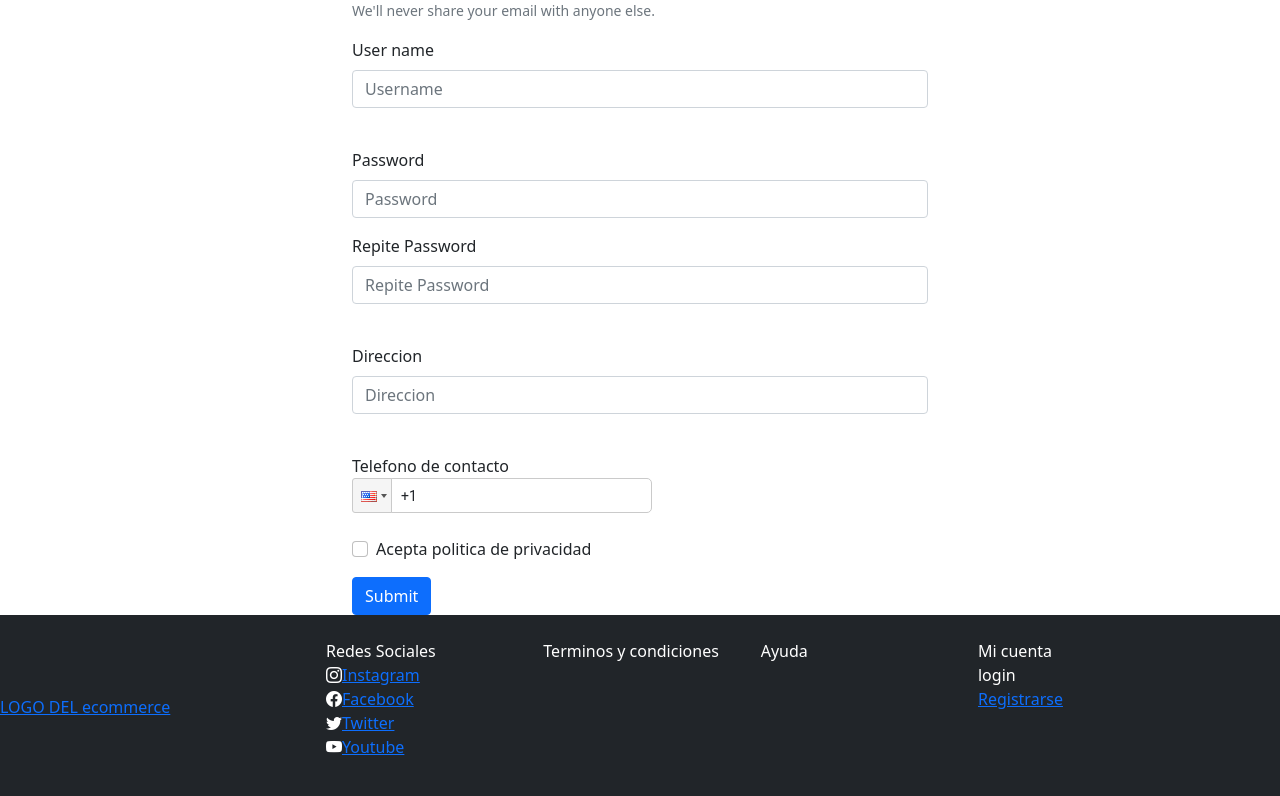
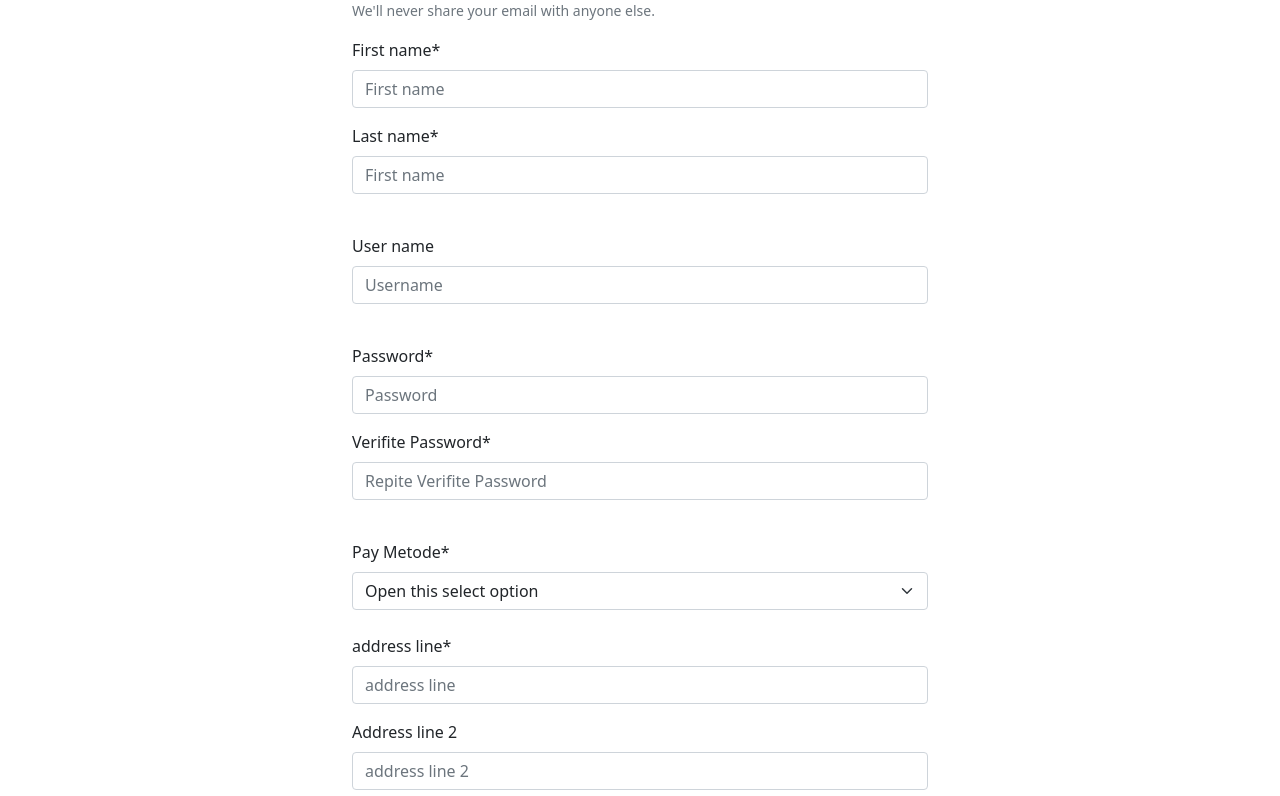
Before and after one commit to Gross-Franco/E-Commerce, a React (Create React App) app in the folder client/: page /registro in a window 1280 px wide. Shown: the part 204-1000 px from the top of the page. Built offline with nearby package versions, Linux system fonts and the light colour scheme.

Commit message:
Fix Register.jsx Data
-Correción con los datos correspondientes para el formulario de registro.
Agregando:
- Codigo postal.
- Address line.
- First name.
- Second name.
- Metodo de pago.

```diff
--- a/client/src/containers/Registro.jsx
+++ b/client/src/containers/Registro.jsx
@@ -15,26 +15,48 @@ import 'react-phone-input-2/lib/style.css';
 export default function Registro(){
 
   let [ValueEmail, setValueEmail]  = useState("")
+  let [ValueFirstName, setFirstName]  = useState("")
+  let [ValueSecondName, setSecondName]  = useState("")
+
   let [ValueName, setName]  = useState("")
+
+
   let [ValuePasword, setPasword]  = useState("")
   let [ValidatePas, setValidatePas]  = useState("")
+
+
+  let[ValuePayMetode , SetPayMetode] = useState();
+
   let [ValueDirection, setDirection]  = useState("")
+  let [ValueDirection2, setDirection2]  = useState("")
+
   let [ValueTelefono, setTelefono]  = useState("")
+  let [ValuePostalCode , setPostalCode] = useState("")
+
   let [ValuePolitica, setCheakBoxPolitical]  = useState(false)
 
 
  function handleSubmit(e)
 {
-  alert(  ValueEmail     +" / "+
-          ValueName      +" / "+
-          ValuePasword   +" / "+
-          ValidatePas    +" / "+
-          ValueDirection +" / "+
-          ValueTelefono  +" / "+
+  alert(
+          "Test Info: "+
+          ValueEmail       +" / "+
+          ValueFirstName   +" / "+
+          ValueSecondName  +" / "+
+          ValueName        +" / "+
+          ValuePasword     +" / "+
+          ValidatePas      +" / "+
+          ValuePayMetode   +" / "+
+          ValueDirection   +" / "+
+          ValueDirection2  +" / "+
+          ValueTelefono    +" / "+
+          ValuePostalCode  +" / "+
           ValuePolitica
     )
   e.preventDefault();
 }
+
+
 
 
     return(
@@ -48,7 +70,7 @@ width: "600px",
             <br/><br/>
 <Form onSubmit={handleSubmit} >
   <Form.Group className="mb-3" controlId="formBasicEmail">
-    <Form.Label>Email address</Form.Label>
+    <Form.Label>Email address*</Form.Label>
     <Form.Control type="email" placeholder="Enter email"
      value={ValueEmail}
      onChange={e=>{  setValueEmail(e.target.value)}}
@@ -59,6 +81,34 @@ width: "600px",
     </Form.Text>
   </Form.Group>
 
+
+
+
+
+  {/* --------- First name------------ */}
+
+  <Form.Group className="mb-3" controlId="First name">
+    <Form.Label>First name*</Form.Label>
+    <Form.Control type="User" placeholder="First name"
+        onChange={e=>{  setFirstName(e.target.value)}}
+        maxlength="25"
+    />
+    <Form.Text className="text-muted">
+    </Form.Text>
+  </Form.Group>
+  {/* --------- Last name------------ */}
+
+  <Form.Group className="mb-3" controlId="First name">
+    <Form.Label>Last name*</Form.Label>
+    <Form.Control type="User" placeholder="First name"
+        onChange={e=>{  setSecondName(e.target.value)}}
+        maxlength="25"
+    />
+    <Form.Text className="text-muted">
+    </Form.Text>
+  </Form.Group>
+
+  <br/>
   {/* --------- Username------------ */}
 
   <Form.Group className="mb-3" controlId="Username">
@@ -76,7 +126,7 @@ width: "600px",
            <br/>
 
   <Form.Group className="mb-3" controlId="formBasicPassword">
-    <Form.Label>Password</Form.Label>
+    <Form.Label>Password*</Form.Label>
     <Form.Control type="password" placeholder="Password"
      onChange={e=>{  setPasword(e.target.value)}}
      maxlength="30"
@@ -84,38 +134,73 @@ width: "600px",
   </Form.Group>
 
   {/* ----------RepitePassword----------- */}
-  <Form.Group className="mb-3" controlId="RepitePassword">
-    <Form.Label>Repite Password</Form.Label>
-    <Form.Control type="password" placeholder="Repite Password"
+  <Form.Group className="mb-3" controlId="VerifitePassword">
+    <Form.Label>Verifite Password*</Form.Label>
+    <Form.Control type="password" placeholder="Repite Verifite Password"
      onChange={e=>{  setValidatePas(e.target.value)}}
      maxlength="25"
     />
   </Form.Group>
    <br/>
-{/* ---------Direccion------------ */}
+{/* ---------Metodo de pago------------ */}
+
+<Form.Label>Pay Metode*</Form.Label>
+   <Form.Select aria-label="Default select example"
+      onChange={e=>{  SetPayMetode(e.target.value)}}
+   >
+  <option>Open this select option</option>
+  <option value="Metodo 1">Metodo 1</option>
+  <option value="Metodo 2">Metodo  2</option>
+  <option value="Metodo 3">Metodo  3</option>
+</Form.Select>
+
+
+
+    <br/>
+{/* ---------address line 1------------ */}
 
    <Form.Group className="mb-3" controlId="Direccion">
-    <Form.Label>Direccion</Form.Label>
-    <Form.Control type="Direccion" placeholder="Direccion"
+    <Form.Label>address line*</Form.Label>
+    <Form.Control type="Direccion" placeholder="address line"
     onChange={e=>{  setDirection(e.target.value)}}
      maxlength="25"/>
   </Form.Group>
+{/* ---------address line 2------------ */}
+
+<Form.Group className="mb-3" controlId="Direccion">
+    <Form.Label>Address line 2</Form.Label>
+    <Form.Control type="Direccion" placeholder="address line 2"
+    onChange={e=>{  setDirection2(e.target.value)}}
+     maxlength="25"/>
+  </Form.Group>
+
 
 {/* ---------Telefono Contacto------------ */}
   <br/>
-  <label>Telefono de contacto</label>
+  <label>Telefono de contacto*</label>
   <PhoneInput
-  country={'us'}
+  country={'ar'}
   // value={this.state.phone}
   placeholder="Telefono contacto"
   onChange={phone => setTelefono({ phone })}
 />
+
+
+{/* ---------Codigo Postal------------ */}
+<br/>
+<Form.Group className="mb-3" controlId="Direccion">
+    <Form.Label>Codigo Postal*</Form.Label>
+    <Form.Control type="number" placeholder="Codigo Postal"
+    onChange={e=>{  setPostalCode(e.target.value)}}
+    max="9999"/>
+  </Form.Group>
+
 <br/>
 
 {/* -------checkbox politica-------------- */}
 
   <Form.Group className="mb-3" controlId="formBasicCheckbox">
-    <Form.Check type="checkbox" label="Acepta politica de privacidad"
+    <Form.Check type="checkbox" label="Acepta politica de privacidad*"
     onChange={e=>{  setCheakBoxPolitical(e.target.value)}}
     />
   </Form.Group>
@@ -130,6 +215,7 @@ width: "600px",
 
 
         </Conntainer>
+        <br />
         </div>
     )
 }
```
